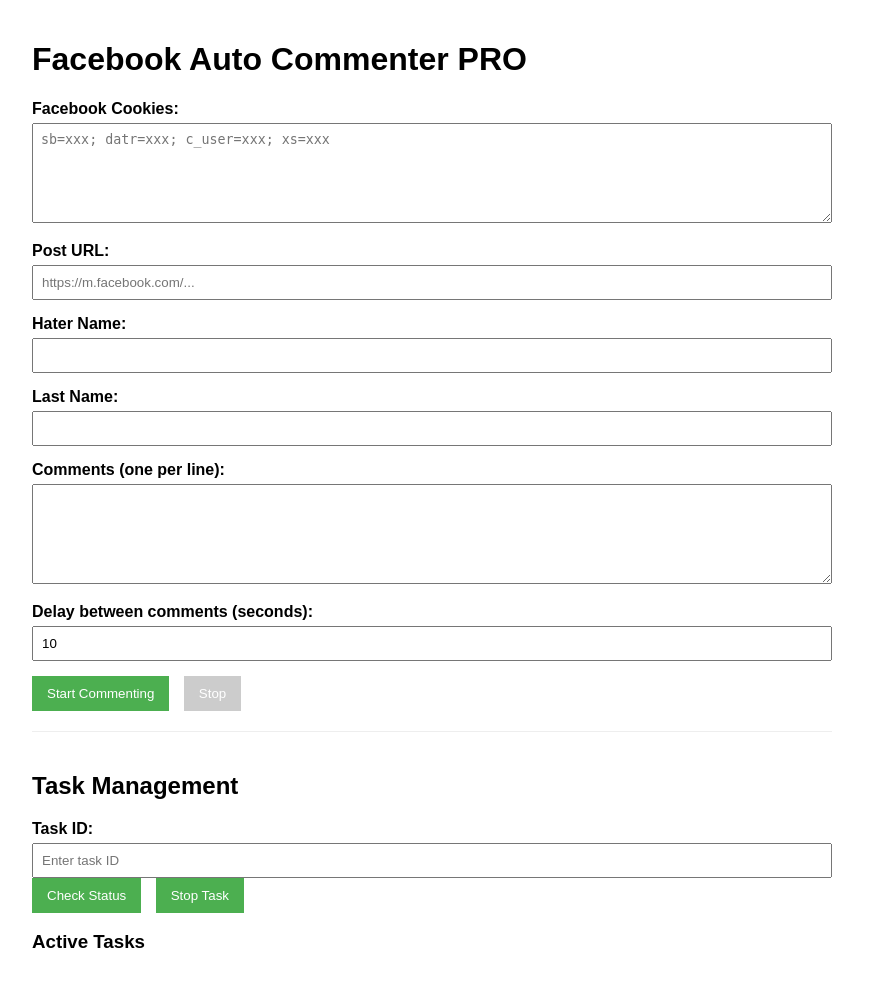
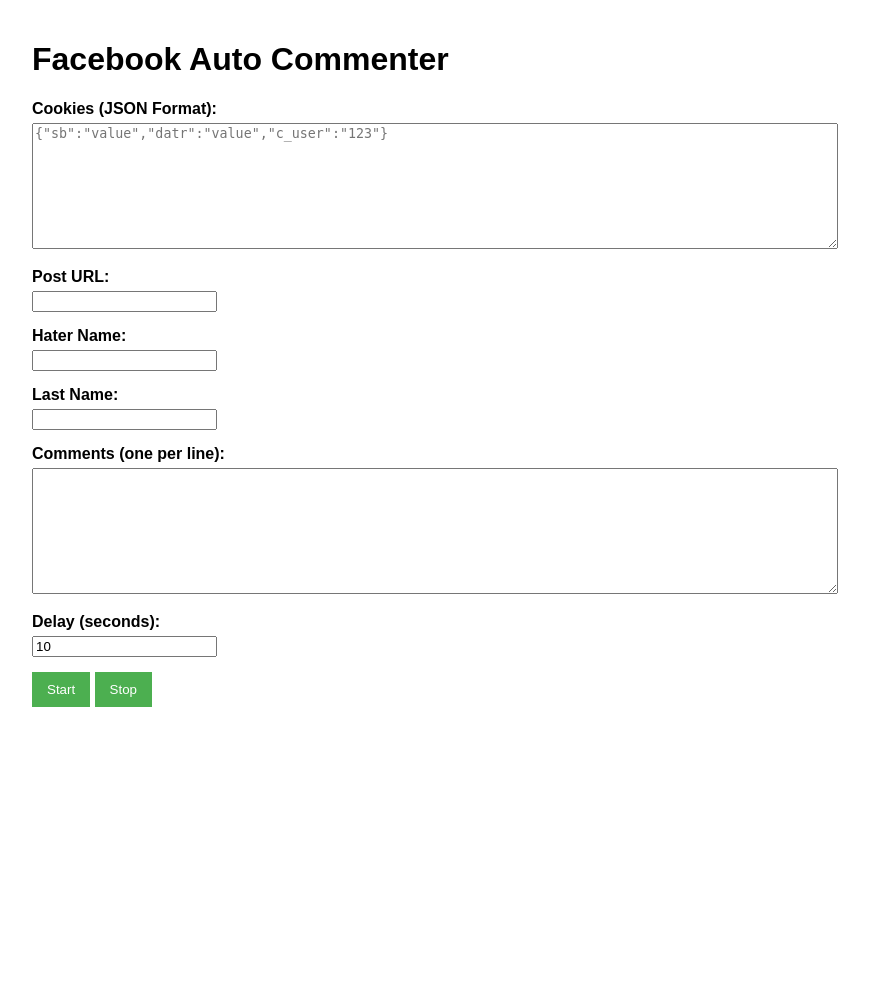
Before and after one commit to alexjohn0987/COOKIES-PAGE, a Flask app: page / in a window 1280 px wide. Shown: the whole page, without its empty margins (208-1077 px from the left). After the commit the page ends 707 px from the top, so only its background shows below. Run offline with Flask 3, Linux system fonts and the light colour scheme.

Commit message:
Update index.html

```diff
--- a/templates/index.html
+++ b/templates/index.html
@@ -1,86 +1,63 @@
 <!DOCTYPE html>
 <html>
 <head>
-    <title>Facebook Auto Commenter PRO</title>
+    <title>Facebook Commenter (JSON Only)</title>
     <style>
         body { font-family: Arial, sans-serif; max-width: 800px; margin: 0 auto; padding: 20px; }
         .form-group { margin-bottom: 15px; }
         label { display: block; margin-bottom: 5px; font-weight: bold; }
-        input, textarea { width: 100%; padding: 8px; box-sizing: border-box; }
-        textarea { height: 100px; resize: vertical; }
-        button { padding: 10px 15px; background: #4CAF50; color: white; border: none; cursor: pointer; margin-right: 10px; }
-        button:disabled { background: #cccccc; }
-        .task-status { margin-top: 20px; padding: 15px; background: #f5f5f5; display: none; }
-        .status-item { margin-bottom: 10px; }
-        .task-control { margin-top: 20px; border-top: 1px solid #eee; padding-top: 20px; }
-        #activeTasks { margin-top: 20px; }
-        .task-card { border: 1px solid #ddd; padding: 10px; margin-bottom: 10px; }
+        textarea { width: 100%; height: 120px; }
+        button { padding: 10px 15px; background: #4CAF50; color: white; border: none; cursor: pointer; }
+        .task-status { margin-top: 20px; padding: 15px; background: #f5f5f5; }
     </style>
 </head>
 <body>
-    <h1>Facebook Auto Commenter PRO</h1>
+    <h1>Facebook Auto Commenter</h1>
 
     <div class="form-group">
-        <label for="cookies">Facebook Cookies:</label>
-        <textarea id="cookies" placeholder="sb=xxx; datr=xxx; c_user=xxx; xs=xxx" required></textarea>
+        <label>Cookies (JSON Format):</label>
+        <textarea id="cookies" placeholder='{"sb":"value","datr":"value","c_user":"123"}'></textarea>
     </div>
 
     <div class="form-group">
-        <label for="post_url">Post URL:</label>
-        <input type="text" id="post_url" placeholder="https://m.facebook.com/..." required>
+        <label>Post URL:</label>
+        <input type="text" id="post_url">
     </div>
 
     <div class="form-group">
-        <label for="hater_name">Hater Name:</label>
-        <input type="text" id="hater_name" required>
+        <label>Hater Name:</label>
+        <input type="text" id="hater_name">
     </div>
 
     <div class="form-group">
-        <label for="last_name">Last Name:</label>
-        <input type="text" id="last_name" required>
+        <label>Last Name:</label>
+        <input type="text" id="last_name">
     </div>
 
     <div class="form-group">
-        <label for="comments">Comments (one per line):</label>
-        <textarea id="comments" required></textarea>
+        <label>Comments (one per line):</label>
+        <textarea id="comments"></textarea>
     </div>
 
     <div class="form-group">
-        <label for="delay">Delay between comments (seconds):</label>
-        <input type="number" id="delay" value="10" min="5" required>
+        <label>Delay (seconds):</label>
+        <input type="number" id="delay" value="10" min="5">
     </div>
 
-    <button id="startBtn">Start Commenting</button>
+    <button id="startBtn">Start</button>
     <button id="stopBtn" disabled>Stop</button>
 
-    <div id="taskInfo" class="task-status">
-        <h2>Task Status</h2>
-        <div class="status-item">Task ID: <span id="taskId"></span></div>
-        <div class="status-item">Status: <span id="taskStatus"></span></div>
-        <div class="status-item">Comments Sent: <span id="commentCount"></span></div>
-        <div class="status-item">Last Status: <span id="lastStatus"></span></div>
-    </div>
-
-    <div class="task-control">
-        <h2>Task Management</h2>
-        <div class="form-group">
-            <label for="controlTaskId">Task ID:</label>
-            <input type="text" id="controlTaskId" placeholder="Enter task ID">
-            <button onclick="checkStatus()">Check Status</button>
-            <button onclick="stopSpecificTask()">Stop Task</button>
-        </div>
-
-        <h3>Active Tasks</h3>
-        <div id="activeTasks"></div>
+    <div id="taskInfo" class="task-status" style="display: none;">
+        <h3>Task Status</h3>
+        <p>ID: <span id="taskId"></span></p>
+        <p>Status: <span id="taskStatus"></span></p>
+        <p>Comments: <span id="commentCount"></span></p>
     </div>
 
     <script>
         let currentTaskId = null;
 
-        document.getElementById('startBtn').addEventListener('click', startTask);
-        document.getElementById('stopBtn').addEventListener('click', stopTask);
-
-        function startTask() {
+        document.getElementById('startBtn').addEventListener('click', () => {
             const data = {
                 cookies: document.getElementById('cookies').value,
                 post_url: document.getElementById('post_url').value,
@@ -102,59 +79,14 @@
                     document.getElementById('taskId').textContent = currentTaskId;
                     document.getElementById('taskInfo').style.display = 'block';
                     document.getElementById('stopBtn').disabled = false;
-                    updateTaskStatus();
-                    updateActiveTasks();
-                } else {
-                    alert('Error: ' + data.message);
-                }
-            })
-            .catch(error => {
-                console.error('Error:', error);
-                alert('Failed to start task');
-            });
-        }
-
-        function stopTask() {
-            if (!currentTaskId) return;
-
-            fetch(`/stop_task/${currentTaskId}`, { method: 'POST' })
-            .then(response => response.json())
-            .then(data => {
-                if (data.status === 'success') {
-                    document.getElementById('stopBtn').disabled = true;
-                    updateActiveTasks();
-                }
-            });
-        }
-
-        function checkStatus() {
-            const taskId = document.getElementById('controlTaskId').value;
-            if (!taskId) return alert('Enter Task ID');
-
-            fetch(`/task_status/${taskId}`)
-            .then(response => response.json())
-            .then(data => {
-                if (data.status === 'success') {
-                    alert(`Status: ${data.data.status}\nComments: ${data.data.comment_count}\nLast: ${data.data.last_status}`);
+                    updateStatus();
                 } else {
                     alert('Error: ' + data.message);
                 }
             });
-        }
+        });
 
-        function stopSpecificTask() {
-            const taskId = document.getElementById('controlTaskId').value;
-            if (!taskId) return alert('Enter Task ID');
-
-            fetch(`/stop_task/${taskId}`, { method: 'POST' })
-            .then(response => response.json())
-            .then(data => {
-                alert(data.status === 'success' ? 'Task stopped' : 'Error: ' + data.message);
-                updateActiveTasks();
-            });
-        }
-
-        function updateTaskStatus() {
+        function updateStatus() {
             if (!currentTaskId) return;
 
             fetch(`/task_status/${currentTaskId}`)
@@ -163,48 +95,10 @@
                 if (data.status === 'success') {
                     document.getElementById('taskStatus').textContent = data.data.status;
                     document.getElementById('commentCount').textContent = data.data.comment_count;
-                    document.getElementById('lastStatus').textContent = data.data.last_status;
-
-                    if (data.data.status === 'running') {
-                        setTimeout(updateTaskStatus, 2000);
-                    }
+                    if (data.data.status === 'running') setTimeout(updateStatus, 2000);
                 }
             });
         }
-
-        function updateActiveTasks() {
-            fetch('/active_tasks')
-            .then(response => response.json())
-            .then(data => {
-                const container = document.getElementById('activeTasks');
-                container.innerHTML = '';
-
-                if (data.data && Object.keys(data.data).length > 0) {
-                    for (const [taskId, task] of Object.entries(data.data)) {
-                        const taskDiv = document.createElement('div');
-                        taskDiv.className = 'task-card';
-                        taskDiv.innerHTML = `
-                            <h4>Task ID: ${taskId}</h4>
-                            <p>Status: ${task.status}</p>
-                            <p>Comments: ${task.comment_count}</p>
-                            <button onclick="controlTask('${taskId}')">Stop</button>
-                        `;
-                        container.appendChild(taskDiv);
-                    }
-                } else {
-                    container.innerHTML = '<p>No active tasks</p>';
-                }
-            });
-        }
-
-        function controlTask(taskId) {
-            fetch(`/stop_task/${taskId}`, { method: 'POST' })
-            .then(() => updateActiveTasks());
-        }
-
-        // Initial load
-        updateActiveTasks();
-        setInterval(updateActiveTasks, 5000);
     </script>
 </body>
 </html>
```
